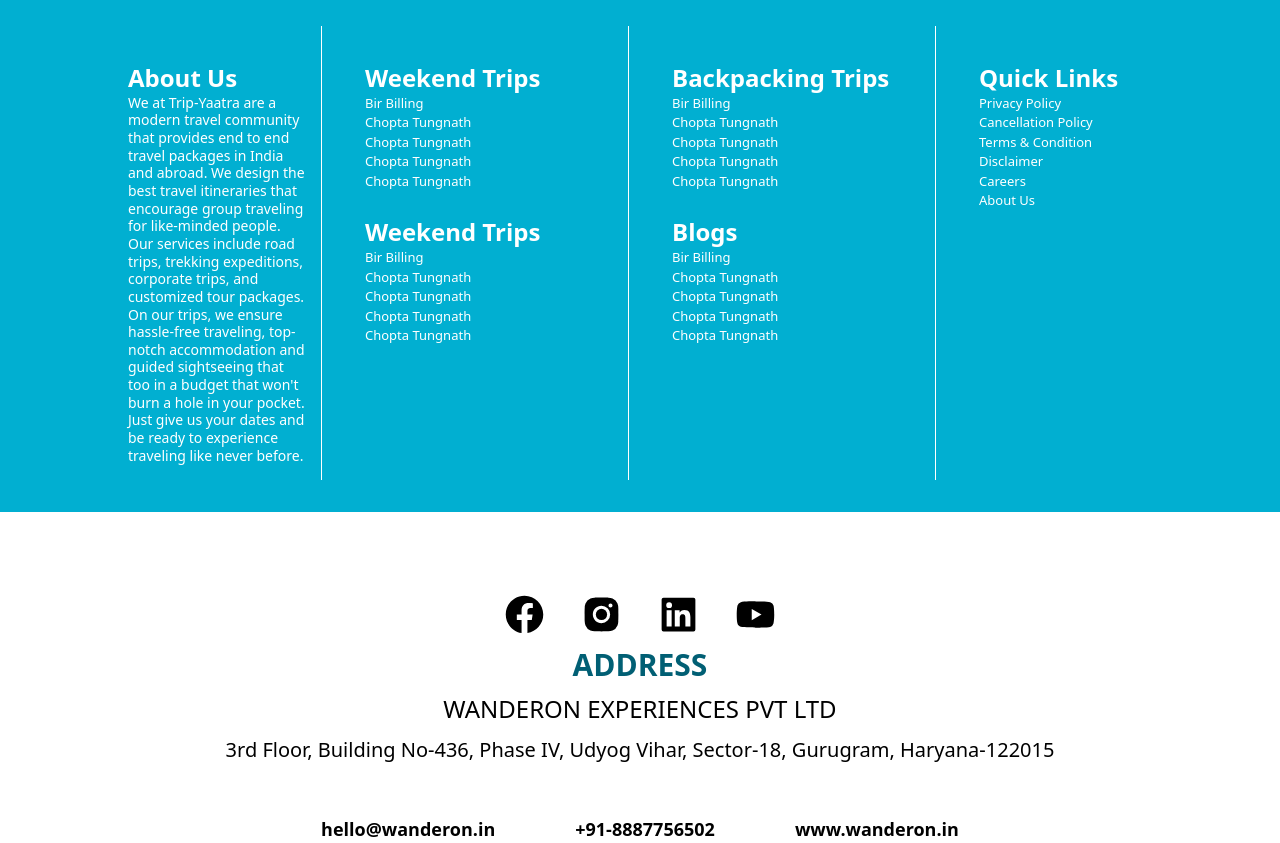
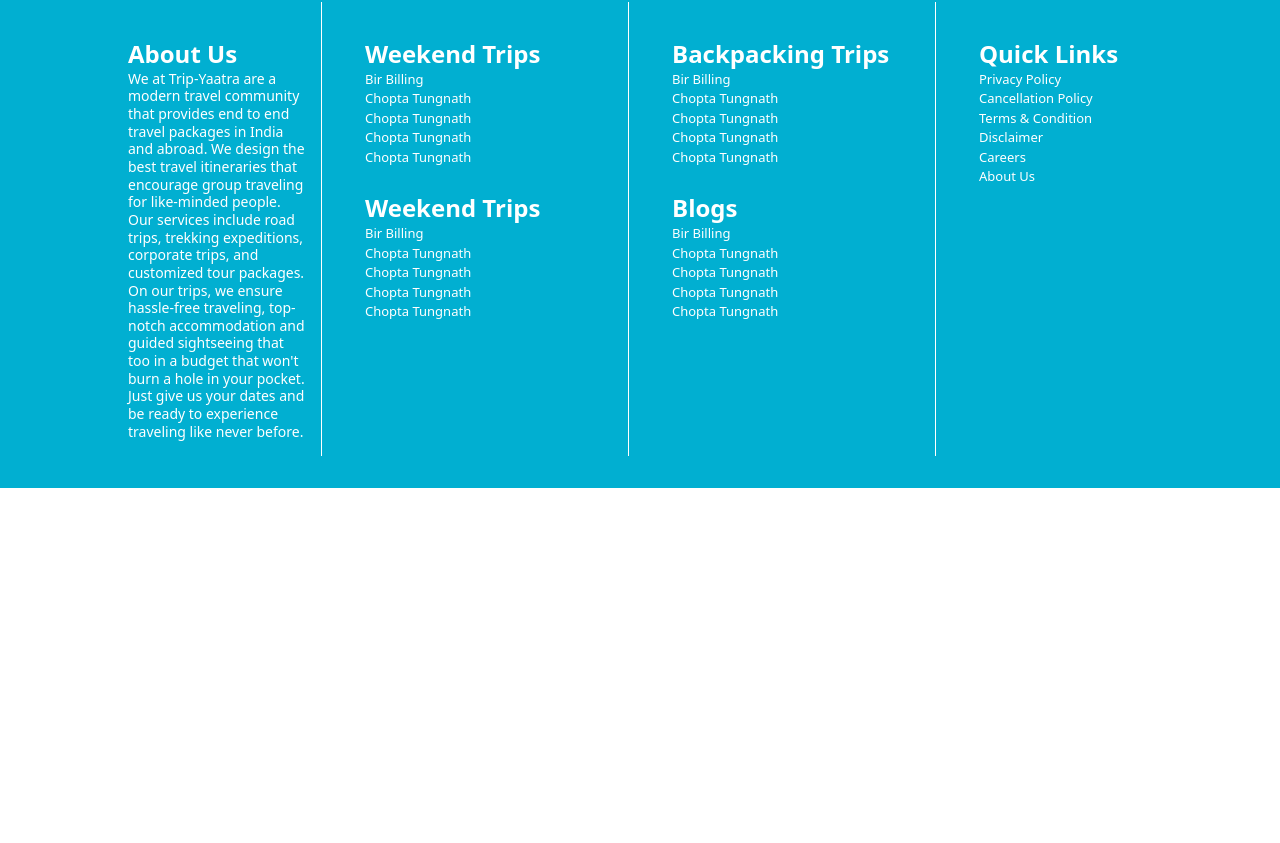
Before and after one commit to Dojeto/Trip-Yaatra, a Next.js app: page /Tours/Hero in a window 1280 px wide. Shown: the part 228-1071 px from the top of the page. After the commit the page ends 800 px from the top, so only its background shows below. Built offline with nearby package versions, Linux system fonts and the light colour scheme.

Commit message:
lower footer update

```diff
--- a/app/layout.jsx
+++ b/app/layout.jsx
@@ -20,10 +20,10 @@
         />
       </head>
       <body>
-        <Navbar />
-        {children}
+        {/* <Navbar /> */}
+        {/* {children} */}
         <UpperFooter />
-        <LowerFooter />
+        {/* <LowerFooter /> */}
       </body>
     </html>
   );
--- a/app/page.jsx
+++ b/app/page.jsx
@@ -14,14 +14,14 @@
 export default function Home() {
   return (
     <main>
-      <Hero />
-      <Feature />
-      <Packages data={tripsData} />
-      <Review />
-      <Looking />
+      {/* <Hero /> */}
+      {/* <Feature /> */}
+      {/* <Packages data={tripsData} /> */}
+      {/* <Review /> */}
+      {/* <Looking />
       <Secrets />
       <Faq />
-      <Form />
+      <Form /> */}
     </main>
   );
 }
--- a/components/LowerFooter.jsx
+++ b/components/LowerFooter.jsx
@@ -8,7 +8,7 @@
 
 const LowerFooter = () => {
   return (
-    <div className="flex flex-col justify-center items-center mt-[80px] ">
+    <div className="flex flex-col justify-center items-center mt-[80px] md:flex md:items-center md:justify-center">
       <div className="flex flex-row gap-8">
         <Link href={"/"} shallow>
           <BiLogoFacebookCircle size={45} />
@@ -26,21 +26,21 @@
       <h1 className="text-3xl font-bold text-center text-darkbl mt-[10px] uppercase">
         ADDRESS
       </h1>
-      <h2 className="text-2xl mt-[10px]">WANDERON EXPERIENCES PVT LTD</h2>
-      <h3 className="text-[20px]  mt-[10px]">
+      <h2 className="text-2xl mt-[10px]">Trip Yaatra</h2>
+      <h3 className="text-[20px]  mt-[10px] md:text-[18px] sm:text-[15px]">
         3rd Floor, Building No-436, Phase IV, Udyog Vihar, Sector-18, Gurugram,
         Haryana-122015
       </h3>
 
-      <div className="mt-[50px] flex flex-row gap-20">
+      <div className="mt-[50px] flex flex-row gap-20 sm:gap-14 xs:gap-11">
         <Link href={"/about"} shallow className="text-lg font-semibold">
-          hello@wanderon.in
+          hello@test.in
         </Link>
         <Link href={"/about"} shallow className="text-lg font-semibold">
           +91-8887756502
         </Link>
         <Link href={"/about"} shallow className="text-lg font-semibold">
-          www.wanderon.in
+          www.test.in
         </Link>
       </div>
     </div>
--- a/components/UpperFooter.jsx
+++ b/components/UpperFooter.jsx
@@ -13,11 +13,11 @@
 
       {/* Section with background color */}
       <div className="bg-darkvl -mt-1 h-full">
-        <div className="container mx-auto p-8 text-white grid grid-cols-4 gap-x-3">
-          <div className="ml-[80px] mr-[5px] border-r border-white p-4">
-            <div className="mt-[20px]">
+        <div className="container mx-auto p-8 text-white grid grid-cols-4 gap-x-3 md:text-[10px]  ">
+          <div className="ml-[80px] mr-[5px] border-r border-white p-4 md:ml-[60px] ">
+            <div className="mt-[20px] md:mr-8 h-full" >
               <h1 className="text-2xl font-bold ">About Us</h1>
-              <p className="text-[14px] leading-[126.19%]">
+              <p className="text-[14px] leading-[126.19%] md:leading-[100%] md:text-[13px]">
                 We at Trip-Yaatra are a modern travel community that provides
                 end to end travel packages in India and abroad. We design the
                 best travel itineraries that encourage group traveling for
@@ -31,7 +31,7 @@
             </div>
           </div>
 
-          <div className="ml-[10px] mr-[5px] border-r border-white p-4">
+          <div className="ml-[10px] mr-[5px] border-r border-white p-4 md:ml-10">
             <div className="mt-[20px]">
               <h1 className="text-2xl font-bold">Weekend Trips</h1>
               <div className="flex flex-col">
@@ -72,7 +72,7 @@
             </div>
           </div>
 
-          <div className="ml-[10px] mr-[5px] border-r border-white p-4">
+          <div className="ml-[10px] mr-[5px] border-r border-white p-4 md:mr-10">
             <div className="mt-[20px]">
               <h1 className="text-2xl font-bold">Backpacking Trips</h1>
               <div className="flex flex-col">
@@ -113,7 +113,7 @@
             </div>
           </div>
 
-          <div className="ml-[10px] mr-[5px] p-4">
+          <div className="ml-[10px] mr-[5px] p-4 ">
             <div className="mt-[20px]">
               <h1 className="text-2xl font-bold">Quick Links</h1>
               <div className="flex flex-col">
```
